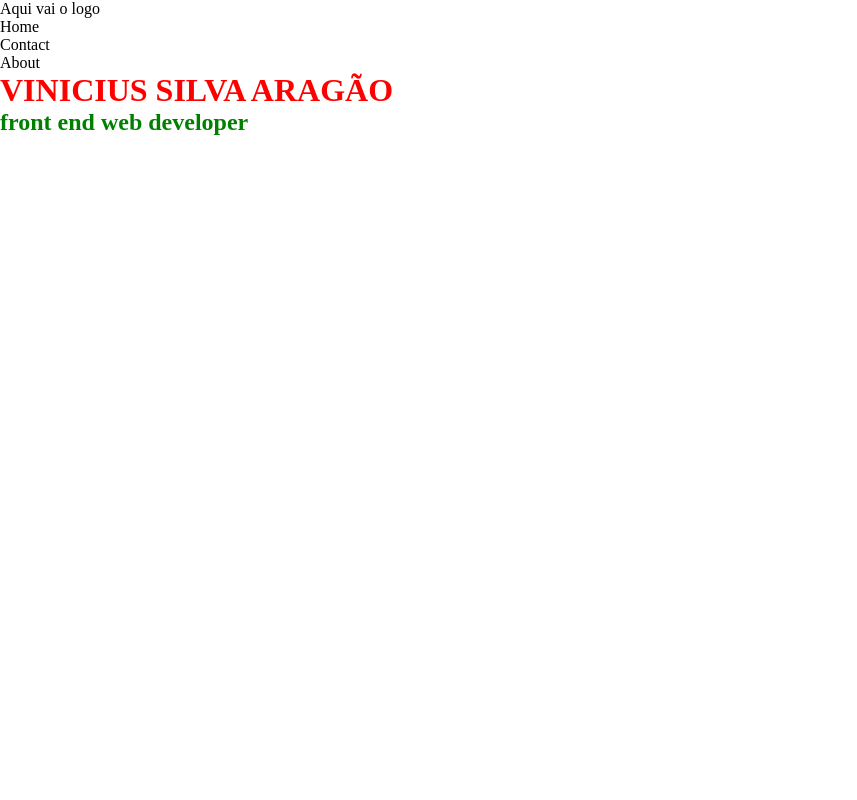
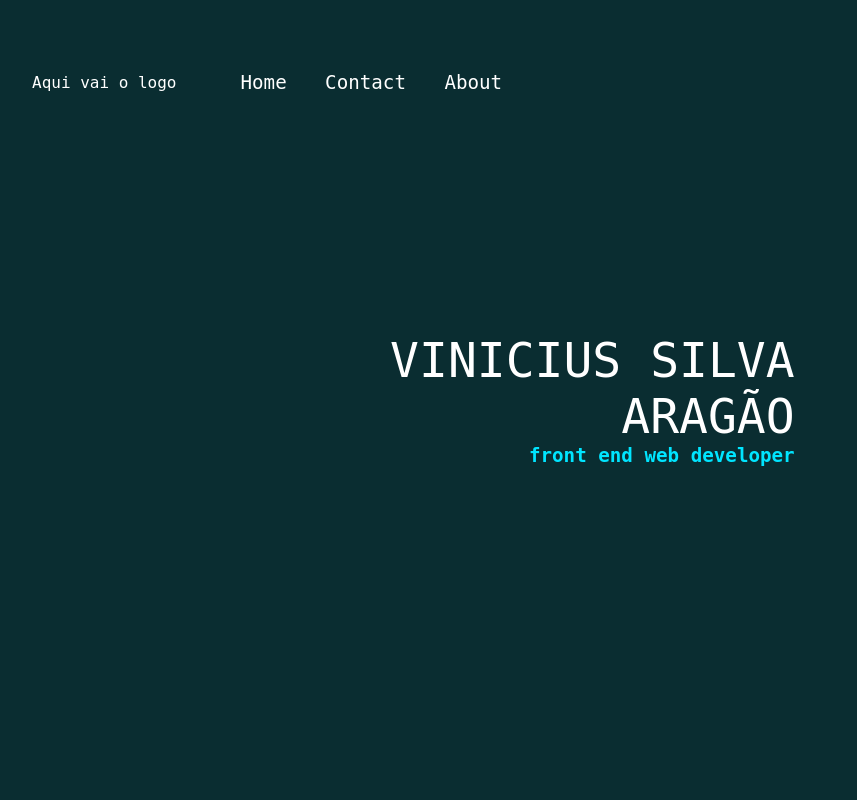
Before and after one commit to vinisp/mysite, a React (Create React App) app: page / in a window 1280 px wide. Shown: the top 800 px of the page, without its empty margins (0-857 px from the left). Built offline with nearby package versions, Linux system fonts and the light colour scheme.

Commit message:
Animation in title

```diff
--- a/src/sections/main/index.js
+++ b/src/sections/main/index.js
@@ -10,16 +10,16 @@ export function Main(){
           <div className="logoHeader">
             Aqui vai o logo
           </div>
-          <ul>
+          <ul className="menu">
             <li>Home</li>
             <li>Contact</li>
             <li>About</li>
           </ul>
         </nav>
           </header>
-        <div>
-          <h1>VINICIUS SILVA ARAGÃO</h1>
-            <h2>front end web developer</h2>
+        <div className="title">
+          <h1 className="titleName">VINICIUS SILVA ARAGÃO</h1>
+            <h2 className="subTitle">front end web developer</h2>
         </div>
     </div>
   </>
--- a/src/sections/main/style.scss
+++ b/src/sections/main/style.scss
@@ -1,3 +1,74 @@
-h1{
-  color: red;
+.main{
+  background:#0A2D31;
+  font-family: 'monospace', sans-serif;
+  color: white;
+
+  padding: 2em;
+
+  text-align: center;
+
+  display: grid;
+  grid-template-columns: repeat(12,1fr);
+  grid-auto-rows: 100px;
 }
+
+header{
+  grid-column: 1 / -1;
+  grid-row: 1 / 1;
+
+}
+
+nav{
+  height: 100%;
+  display: flex;
+  justify-content: flex-start;
+  gap: 4em;
+}
+
+.logoHeader{
+ display: flex;
+ align-items: center;
+}
+
+.menu{
+
+  li {
+  list-style: none;
+
+  }
+
+  flex: 2;
+  display: flex;
+  justify-content: flex-start;
+  align-items: center;
+  gap: 2em;
+  font-size: 1.2em;
+}
+
+.title{
+  padding-right: 3em;
+  grid-row: 4 / 6;
+  grid-column: 4 / 9;
+}
+
+.titleName{
+  font-size: 3em;
+  font-weight: 300;
+  opacity: 0;
+  text-align: end;
+  animation: fadeIn 3s both ease-in-out alternate;
+}
+
+.subTitle{
+  color:#00e5ff;
+  font-size: 1.2em;
+  text-align: end;
+  opacity: 0;
+  transition: 1s;
+  animation: fadeIn 3s 2s both ease-in-out alternate;
+}
+
+@keyframes fadeIn{
+  from{opacity: 0;}
+  to{opacity: 1;}
+}
```
